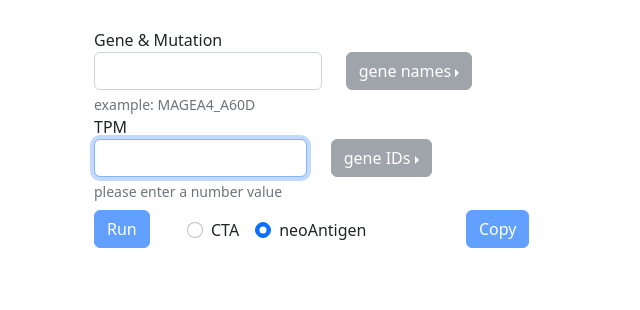
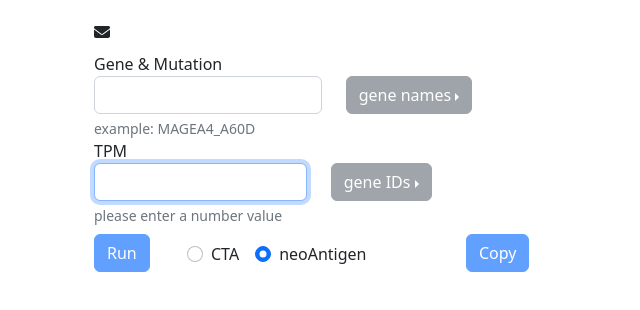
Before and after one commit to pcams86/Protein-Cleaver, a React (Create React App) app: page / in a window 1280 px wide. Shown: the top 310 px of the page, without its empty margins (0-640 px from the left). Built offline with nearby package versions, Linux system fonts and the light colour scheme.

Commit message:
added email address
added email address

```diff
--- /dev/null
+++ b/src/components/common/email.tsx
@@ -0,0 +1,20 @@
+import * as React from "react";
+import { FontAwesomeIcon } from "@fortawesome/react-fontawesome";
+import { faEnvelope } from "@fortawesome/free-solid-svg-icons";
+
+type EmailProps = {
+  emailAddress: string;
+  onEnvelopeClick(): void;
+};
+
+const Email = (props: EmailProps) => {
+  const { emailAddress, onEnvelopeClick } = props;
+  return (
+    <view style={{ flexDirection: "row", justifyContent: "end" }}>
+      <FontAwesomeIcon icon={faEnvelope} onClick={onEnvelopeClick} />
+      <text>{emailAddress}</text>
+    </view>
+  );
+};
+
+export default Email;
--- a/src/components/proteinCleaver.tsx
+++ b/src/components/proteinCleaver.tsx
@@ -1,6 +1,7 @@
 import * as React from "react";
 import InputForm from "./inputForm";
 import Output from "./common/output";
+import Email from "./common/email";
 import {
   getNeo,
   getCTA,
@@ -39,6 +40,7 @@ type ProteinCleaverState = {
   IDDropdownColor: "secondary" | "primary" | "warning";
   IDDropdownDisabled: boolean;
   IDDropdownTitle: string;
+  emailAddress: " pcams1986@icloud.com" | " ";
 };
 
 class ProteinCleaver extends React.Component<
@@ -73,6 +75,7 @@ class ProteinCleaver extends React.Component<
     IDDropdownColor: "secondary",
     IDDropdownDisabled: true,
     IDDropdownTitle: "gene IDs",
+    emailAddress: " ",
   };
 
   isRadioSelected = (value: string): boolean => {
@@ -265,6 +268,12 @@ class ProteinCleaver extends React.Component<
     this.setState({ output });
   };
 
+  onEnvelopeClick = () => {
+    let { emailAddress } = this.state;
+    emailAddress = emailAddress === " " ? " pcams1986@icloud.com" : " ";
+    this.setState({ emailAddress: emailAddress });
+  };
+
   render() {
     const {
       input,
@@ -281,9 +290,16 @@ class ProteinCleaver extends React.Component<
       IDDropdownColor,
       IDDropdownTitle,
       IDDropdownDisabled,
+      emailAddress,
     } = this.state;
     return (
       <div className="container">
+        <div className="row">
+          <Email
+            onEnvelopeClick={this.onEnvelopeClick}
+            emailAddress={emailAddress}
+          />
+        </div>
         <div className="row">
           <div className="col">
             <InputForm
```
